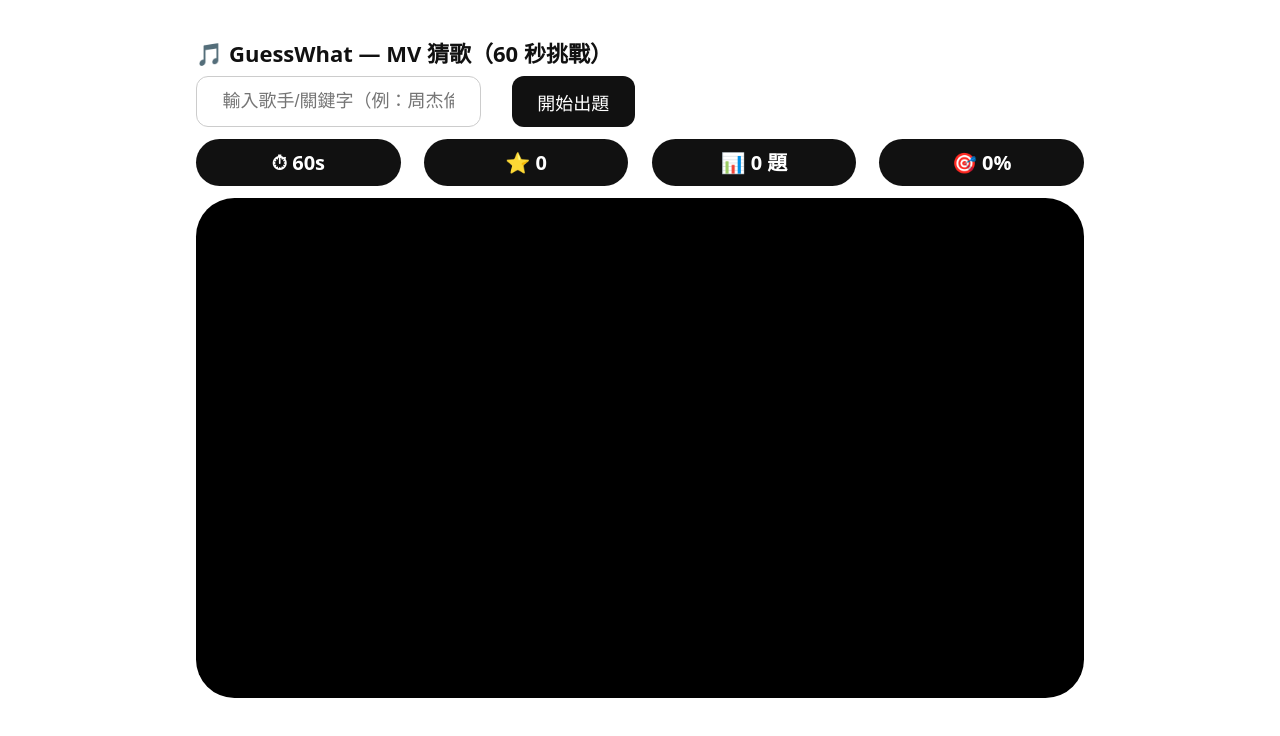
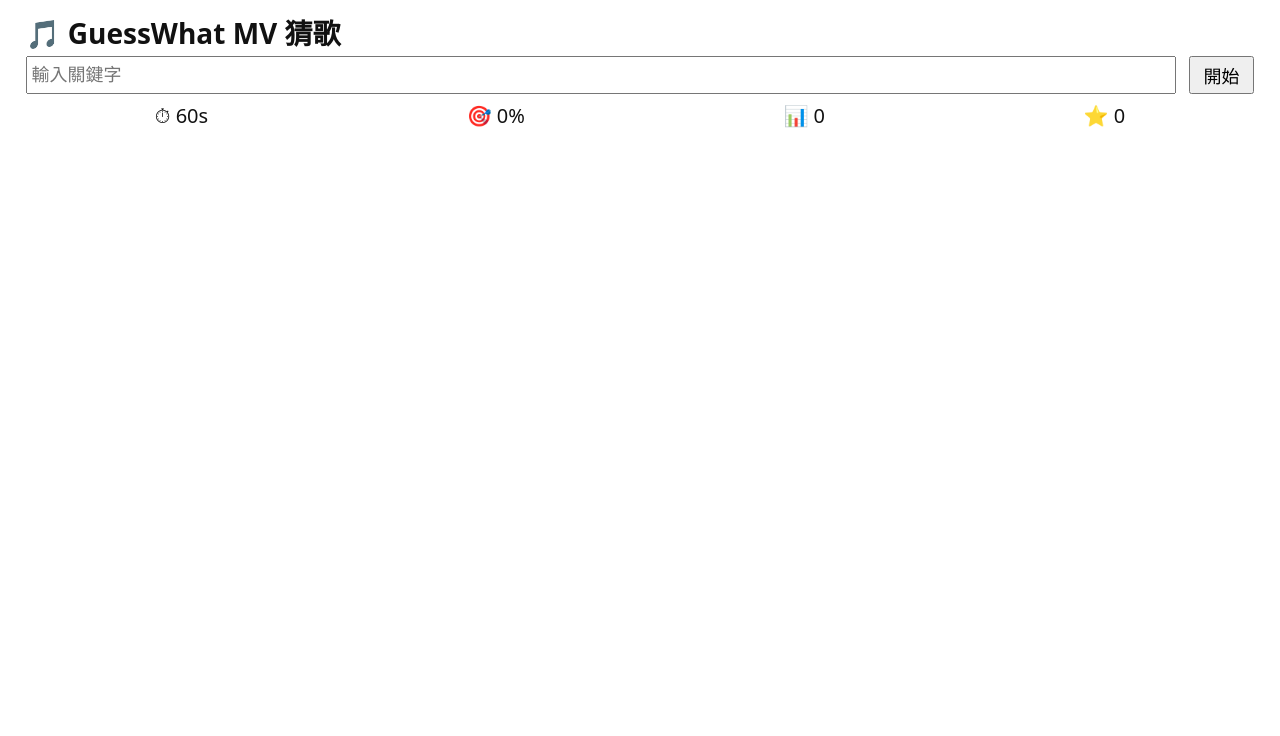
Before and after one commit to guesswhat1234/guesswhat, a Next.js app: page / in a window 1280 px wide. Shown: the top 736 px of the page. Built offline with nearby package versions, Linux system fonts and the light colour scheme.

Commit message:
Update page.js

```diff
--- a/app/page.js
+++ b/app/page.js
@@ -5,7 +5,6 @@ export default function Page() {
   const [kw, setKw] = useState("");
   const [lastKw, setLastKw] = useState("");
   const [current, setCurrent] = useState(null);
-  const [prefetched, setPrefetched] = useState(null);
   const [loading, setLoading] = useState(false);
   const [ytReady, setYtReady] = useState(false);
   const playerRef = useRef(null);
@@ -24,26 +23,10 @@ export default function Page() {
   const [gameOver, setGameOver] = useState(false);
   const timerRef = useRef(null);
 
-  // 只記最近 40 題，避免題池被玩乾
-  const seenRef = useRef(new Set());
-  const pushSeen = (vid) => {
-    seenRef.current.add(String(vid));
-    if (seenRef.current.size > 40) {
-      const first = seenRef.current.values().next().value;
-      seenRef.current.delete(first);
-    }
-  };
+  const seenRef = useRef(new Set()); // 同局不重複
+  const kwHistoryRef = useRef([]); // 搜尋歷史
 
-  // 統計歌手（API 保留 answerArtist，但選項不顯示）
-  const artistCountRef = useRef(new Map());
-  const countArtist = (name) => {
-    const k = String(name || "").trim();
-    if (!k) return;
-    artistCountRef.current.set(k, (artistCountRef.current.get(k) || 0) + 1);
-  };
-
-  // 玩家歷史搜尋（用來做 3 個一鍵再玩）
-  const kwHistoryRef = useRef([]);
+  // 記錄搜尋關鍵字
   const pushKw = (key) => {
     const k = String(key || "").trim();
     if (!k) return;
@@ -51,6 +34,8 @@ export default function Page() {
     if (arr[arr.length - 1] !== k) arr.push(k);
     if (arr.length > 100) arr.shift();
   };
+
+  // 歷史建議（最多 4 個，去重，排除最後一次）
   const historySuggestions = () => {
     const seen = new Set();
     const out = [];
@@ -63,22 +48,12 @@ export default function Page() {
       if (seen.has(low)) continue;
       seen.add(low);
       out.push(v);
-      if (out.length >= 3) break;
+      if (out.length >= 4) break;
     }
     return out;
   };
 
-  // 依上次搜尋載入 YouTube 建議（結束時顯示 4 個）
-  const [suggestions, setSuggestions] = useState([]);
-  const loadSuggestions = async (q) => {
-    try {
-      const r = await fetch(`/api/suggest?q=${encodeURIComponent(q)}`);
-      const j = await r.json();
-      setSuggestions(Array.isArray(j?.suggestions) ? j.suggestions.slice(0,4) : []);
-    } catch { setSuggestions([]); }
-  };
-
-  // YouTube IFrame API
+  // 載入 YouTube API
   useEffect(() => {
     if (window.YT && window.YT.Player) { setYtReady(true); return; }
     const tag = document.createElement("script");
@@ -86,12 +61,14 @@ export default function Page() {
     document.body.appendChild(tag);
     window.onYouTubeIframeAPIReady = () => setYtReady(true);
   }, []);
+
+  // 建立 Player
   useEffect(() => {
     if (!ytReady || !playerRef.current || playerObj.current) return;
     playerObj.current = new window.YT.Player(playerRef.current, {
-      width: "100%", height: "100%", videoId: "",
+      width: "100%", height: "100%",
+      videoId: "",
       playerVars: { controls: 0, modestbranding: 1, rel: 0, playsinline: 1, fs: 0, disablekb: 1, iv_load_policy: 3 },
-      events: { onReady: () => {} },
     });
   }, [ytReady]);
 
@@ -108,7 +85,6 @@ export default function Page() {
           clearInterval(timerRef.current);
           timerRef.current = null;
           setGameOver(true);
-          loadSuggestions(lastKw || kw); // 結束時載入相關建議
           return 0;
         }
         return prev - 1;
@@ -116,32 +92,24 @@ export default function Page() {
     }, 1000);
   };
 
-  const excludeQS = () => encodeURIComponent(Array.from(seenRef.current).join(","));
-
-  // 預取下一題
-  const prefetchNext = async (key) => {
-    try {
-      const r = await fetch(`/api/pick?kw=${encodeURIComponent(key)}&exclude=${excludeQS()}`);
-      const data = await r.json();
-      if (r.ok) setPrefetched(data);
-    } catch {}
-  };
-
-  // 出題（優先用預取）
+  // 出題
   const startRound = async (fixedKw) => {
     if (gameOver) return;
     const key = (fixedKw ?? kw).trim();
     if (!key) return alert("請先輸入關鍵字");
     setLastKw(key);
-    pushKw(key);           // 記錄這次玩家搜尋
+    pushKw(key);
     startTimerIfNeeded();
-
+    setLoading(true);
+    setRevealed(false);
     setPicked(null);
-    setRevealed(false);
-
-    if (prefetched && prefetched.videoId && !seenRef.current.has(String(prefetched.videoId))) {
-      const data = prefetched; setPrefetched(null); setCurrent(data);
-      pushSeen(data.videoId); countArtist(data.answerArtist);
+    try {
+      const exclude = encodeURIComponent(Array.from(seenRef.current).join(","));
+      const r = await fetch(`/api/pick?kw=${encodeURIComponent(key)}&exclude=${exclude}`);
+      const data = await r.json();
+      if (!r.ok) throw new Error(data?.error || "Pick failed");
+      setCurrent(data);
+      seenRef.current.add(String(data.videoId));
       playerObj.current?.loadVideoById(data.videoId);
       const handler = (e) => {
         if (e.data === window.YT.PlayerState.PLAYING) {
@@ -151,41 +119,15 @@ export default function Page() {
         }
       };
       playerObj.current.addEventListener("onStateChange", handler);
-      setQCount(prev=>prev+1);
-      prefetchNext(key);
-      return;
-    }
-
-    setLoading(true);
-    try {
-      const r = await fetch(`/api/pick?kw=${encodeURIComponent(key)}&exclude=${excludeQS()}`);
-      const data = await r.json();
-      if (!r.ok) throw new Error(data?.error || "Pick failed");
-      setCurrent(data);
-      pushSeen(data.videoId);
-      countArtist(data.answerArtist);
-
-      playerObj.current?.loadVideoById(data.videoId);
-      const handler = (e) => {
-        if (e.data === window.YT.PlayerState.PLAYING) {
-          playerObj.current.seekTo(data.t, true);
-          setTimeout(() => playerObj.current.pauseVideo(), 120);
-          playerObj.current.removeEventListener("onStateChange", handler);
-        }
-      };
-      playerObj.current.addEventListener("onStateChange", handler);
-      setQCount(prev=>prev+1);
-
-      prefetchNext(key);
+      setQCount(prev => prev + 1);
     } catch (e) {
-      console.error(e);
       alert(e.message);
     } finally {
       setLoading(false);
     }
   };
 
-  // 作答：即判分，2 秒後自動下一題
+  // 選答案
   const choose = (idx) => {
     if (!current || revealed || gameOver) return;
     setPicked(idx);
@@ -202,155 +144,63 @@ export default function Page() {
     setScore(0); setQCount(0); setCorrectCount(0); setWrongCount(0);
     setTimeLeft(60); setGameStarted(false); setGameOver(false);
     setCurrent(null); setPicked(null); setRevealed(false);
-    setPrefetched(null); setSuggestions([]);
     if (timerRef.current) { clearInterval(timerRef.current); timerRef.current = null; }
     seenRef.current = new Set();
-    artistCountRef.current = new Map();
-    // kwHistoryRef 保留，以便跨局推薦
   };
 
   const accuracy = qCount ? Math.round((correctCount / qCount) * 100) : 0;
 
-  // —— 版面（iPhone 一屏玩完）— 用 vw/vh 自適應，四欄 HUD 等寬 ——
-  const hudGrid = {
-    display: "grid",
-    gridTemplateColumns: "repeat(4,1fr)",
-    gap: "1.8vw",
-    marginTop: "1.5vh",
-    alignItems: "stretch"
-  };
-  const hudItem = {
-    background: "#111",
-    color: "#fff",
-    borderRadius: "3vw",
-    padding: "1.6vh 0.8vw",
-    textAlign: "center",
-    fontWeight: 900,
-    fontSize: "clamp(14px, 3.8vw, 20px)",
-    lineHeight: 1.05
-  };
-  const choiceBtn = (state) => ({
-    textAlign:"left",
-    border: state.chosen ? "0.6vw solid #888" : "0.4vw solid #ccc",
-    background: state.correct ? "#2e7d32" : state.wrong ? "#b71c1c" : "#111",
-    color: "#fff",
-    fontSize: "clamp(14px, 3.8vw, 18px)",
-    padding: "1.6vh 2vw",
-    borderRadius: "3.5vw",
-    whiteSpace: "nowrap",
-    overflow: "hidden",
-    textOverflow: "ellipsis"
-  });
+  return (
+    <main style={{ padding: "1vh 2vw", fontSize: "clamp(12px,3vw,18px)" }}>
+      <h1 style={{ fontSize: "clamp(18px,5vw,28px)", margin: "0.5vh 0" }}>🎵 GuessWhat MV 猜歌</h1>
 
-  return (
-    <main className="container" style={{height:"100vh", display:"flex", flexDirection:"column", padding:"2.8vw"}}>
-      <h1 className="h1" style={{fontSize:"clamp(18px,5vw,22px)", margin:"0 0 1vh 0"}}>🎵 GuessWhat — MV 猜歌（60 秒挑戰）</h1>
-
-      {/* 搜尋列 */}
-      <div className="row" style={{gap:"2.4vw"}}>
-        <input
-          value={kw}
-          onChange={(e)=>setKw(e.target.value)}
-          placeholder="輸入歌手/關鍵字（例：周杰倫、抒情、2000s）"
-          className="input"
-          inputMode="search"
-          disabled={gameOver}
-          style={{fontSize:"clamp(14px,3.8vw,18px)", padding:"1.6vh 2vw"}}
-        />
-        <button onClick={()=>startRound()} disabled={loading || gameOver} className="button" style={{fontSize:"clamp(14px,3.8vw,18px)", padding:"1.6vh 2vw"}}>
-          {loading ? "出題中…" : (current ? "下一題" : "開始出題")}
-        </button>
-      </div>
-
-      {/* HUD（與播放器同寬，四等分） */}
-      <div style={hudGrid}>
-        <div style={hudItem}>⏱ {timeLeft}s</div>
-        <div style={hudItem}>⭐ {score}</div>
-        <div style={hudItem}>📊 {qCount} 題</div>
-        <div style={hudItem}>🎯 {accuracy}%</div>
-      </div>
-
-      {/* 中段：播放器（16:9），只保留上方 15% 黑遮蔽 */}
-      <div style={{ position:"relative", width:"100%", aspectRatio:"16/9", background:"#000", borderRadius:"3vw", marginTop:"1.5vh" }}>
-        <div id="player" ref={playerRef} style={{ position:"absolute", inset:0, width:"100%", height:"100%" }}/>
-        {(current && !gameOver) && (
-          <div style={{ position:"absolute", left:0, right:0, top:0, height:"15%", background:"#000", pointerEvents:"none" }}/>
-        )}
-        {(loading && !current) && (
-          <div style={{ position:"absolute", inset:0, display:"flex", alignItems:"center", justifyContent:"center", color:"#fff", background:"rgba(0,0,0,.25)", fontSize:"clamp(16px,4.2vw,22px)" }}>
-            出題中…
+      {!gameOver && (
+        <>
+          <div style={{ display: "flex", gap: "1vw", marginBottom: "1vh" }}>
+            <input value={kw} onChange={(e)=>setKw(e.target.value)} placeholder="輸入關鍵字"
+              style={{ flex: 1, fontSize: "clamp(14px,4vw,18px)", padding: "0.5vh" }} />
+            <button onClick={()=>startRound()} disabled={loading}
+              style={{ fontSize: "clamp(14px,4vw,18px)", padding: "0.5vh 1vw" }}>
+              {loading ? "出題中…" : (current ? "下一題" : "開始")}
+            </button>
           </div>
-        )}
-      </div>
-
-      {/* 下段：四選一（單行省略避免換行溢出） */}
-      {current && !gameOver && (
-        <div style={{ display:"grid", gap:"1.2vh", marginTop:"1.2vh", overflow:"hidden" }}>
-          {current.choices?.map((title, idx) => {
-            const chosen = picked === idx;
-            const correct = revealed && idx === current.correctIndex;
-            const wrong = revealed && chosen && idx !== current.correctIndex;
-            return (
-              <button
-                key={idx}
-                onClick={() => choose(idx)}
-                className="button"
-                style={choiceBtn({chosen, correct, wrong})}
-                disabled={revealed}
-                title={title}
-              >
-                {String.fromCharCode(65+idx)}. {title}
-              </button>
-            );
-          })}
-        </div>
+          <div style={{ display: "flex", justifyContent: "space-around", fontSize: "clamp(14px,4.5vw,20px)" }}>
+            <div>⏱ {timeLeft}s</div><div>🎯 {accuracy}%</div><div>📊 {qCount}</div><div>⭐ {score}</div>
+          </div>
+          <div style={{ marginTop: "1vh", position: "relative", aspectRatio: "16/9" }}>
+            <div ref={playerRef} style={{ width: "100%", height: "100%" }}/>
+            {current && !gameOver && (
+              <div style={{ position:"absolute", left:0, right:0, top:0, height:"15%", background:"#000" }}/>
+            )}
+          </div>
+          {current && (
+            <div style={{ marginTop: "1vh", display: "grid", gap: "0.5vh" }}>
+              {current.choices?.map((c, idx) => (
+                <button key={idx} onClick={() => choose(idx)}
+                  style={{ padding: "0.6vh", fontSize: "clamp(12px,3.8vw,18px)" }} disabled={revealed}>
+                  {String.fromCharCode(65+idx)}. {c.title}
+                </button>
+              ))}
+            </div>
+          )}
+        </>
       )}
 
-      {/* 結束畫面 */}
       {gameOver && (
-        <div style={{ marginTop:"1.5vh" }}>
-          <div style={{fontSize:"clamp(16px,4.2vw,22px)", fontWeight:800, marginBottom:"0.8vh"}}>⏱️ 時間到！成績單</div>
-          <div style={{fontSize:"clamp(14px,3.8vw,18px)"}}>
-            總題數：<strong>{qCount}</strong>　總分：<strong>{score}</strong>　正確：<strong>{correctCount}</strong>　錯誤：<strong>{wrongCount}</strong>　命中率：<strong>{accuracy}%</strong>
-          </div>
-
-          {/* 依玩家歷史選擇的 3 個一鍵再玩建議 */}
+        <div style={{ marginTop: "1vh" }}>
+          <h3>⏱️ 時間到！成績單</h3>
+          <div>題數：{qCount}　分數：{score}　正確：{correctCount}　錯誤：{wrongCount}　命中率：{accuracy}%</div>
+          <button onClick={()=>{ const k=(lastKw||kw).trim(); if(!k) return; restart(); setKw(k); startRound(k); }}
+            style={{ marginTop:"1vh", padding:"0.6vh", fontSize:"clamp(14px,4vw,18px)" }}>
+            🔁 再一次遊玩
+          </button>
           {historySuggestions().length > 0 && (
-            <div style={{marginTop:"1.2vh"}}>
-              <div style={{fontSize:"clamp(12px,3.4vw,16px)", color:"#555", marginBottom:"0.6vh"}}>
-                再玩一次（依你之前的搜尋）：
-              </div>
-              <div style={{ display:"grid", gap:"0.8vh", gridTemplateColumns:"repeat(3,1fr)" }}>
+            <div style={{ marginTop:"1vh" }}>
+              <div>歷史搜尋建議：</div>
+              <div style={{ display:"grid", gridTemplateColumns:"repeat(2,1fr)", gap:"0.5vh" }}>
                 {historySuggestions().map((s, i)=>(
-                  <button
-                    key={i}
-                    className="button"
-                    onClick={()=>{ restart(); setKw(s); startRound(s); }}
-                    style={{fontSize:"clamp(14px,3.8vw,18px)", padding:"1.4vh 2vw"}}
-                    title={s}
-                  >
-                    {s}
-                  </button>
-                ))}
-              </div>
-            </div>
-          )}
-
-          {/* 依「上次搜尋」的 YouTube 建議（最多 4 個） */}
-          {(lastKw || kw) && suggestions.length > 0 && (
-            <div style={{marginTop:"1.2vh"}}>
-              <div style={{fontSize:"clamp(12px,3.4vw,16px)", color:"#555", marginBottom:"0.6vh"}}>
-                你可能也會想找（基於「{lastKw || kw}」）：
-              </div>
-              <div style={{ display:"grid", gap:"0.8vh", gridTemplateColumns:"repeat(2,1fr)" }}>
-                {suggestions.map((s, i)=>(
-                  <button
-                    key={i}
-                    className="button"
-                    onClick={()=>{ restart(); setKw(s); startRound(s); }}
-                    style={{fontSize:"clamp(14px,3.8vw,18px)", padding:"1.4vh 2vw"}}
-                    title={s}
-                  >
+                  <button key={i} onClick={()=>{ restart(); setKw(s); startRound(s); }}
+                    style={{ padding:"0.6vh", fontSize:"clamp(12px,3.8vw,18px)" }}>
                     {s}
                   </button>
                 ))}
```
